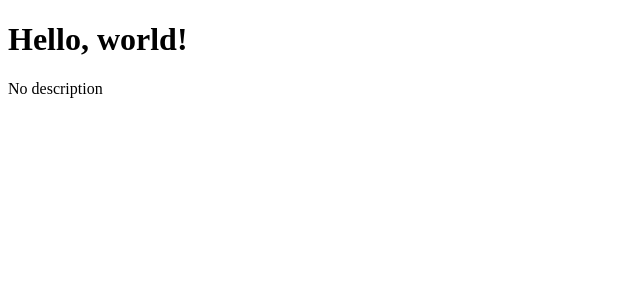
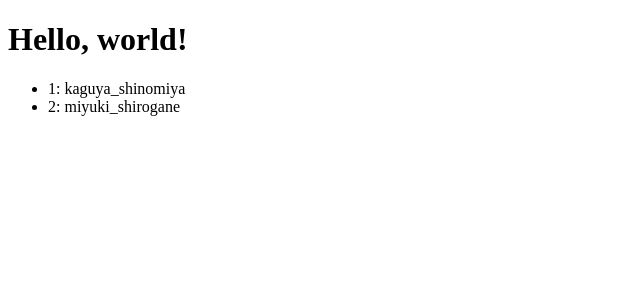
Before and after one commit to hzokbe/learning-vue, a Vue app: page / in a window 1280 px wide. Shown: the top 300 px of the page, without its empty margins (0-640 px from the left). Built offline with nearby package versions, Linux system fonts and the light colour scheme.

Commit message:
learn v-for and v-bind directives

```diff
--- a/src/App.vue
+++ b/src/App.vue
@@ -3,15 +3,23 @@ import { ref } from 'vue';
 
 const title = ref('Hello, world!'); // Reactivity!
 
-const description = ref('Lorem ipsum dolor sit amet');
-
-const showDescription = ref(false);
+const users = ref([
+  {
+    id: 1,
+    username: 'kaguya_shinomiya',
+  },
+  {
+    id: 2,
+    username: 'miyuki_shirogane',
+  },
+]);
 </script>
 
 <template>
   <h1>{{ title }}</h1>
-  <p v-if="showDescription">{{ description }}</p>
-  <p v-else>No description</p>
+  <ul>
+    <li v-for="user in users" :key="user.id">{{ user.id }}: {{ user.username }}</li>
+  </ul>
 </template>
 
 <style scoped></style>
```
